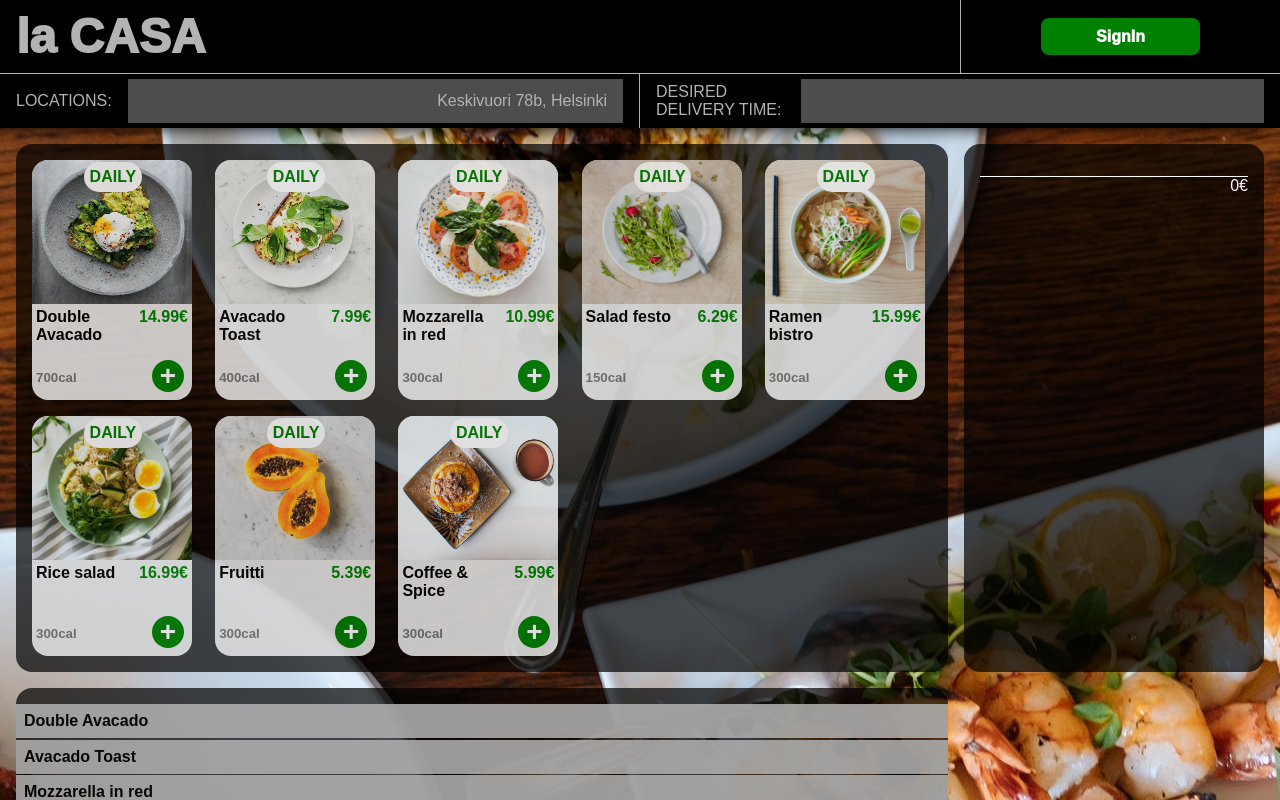
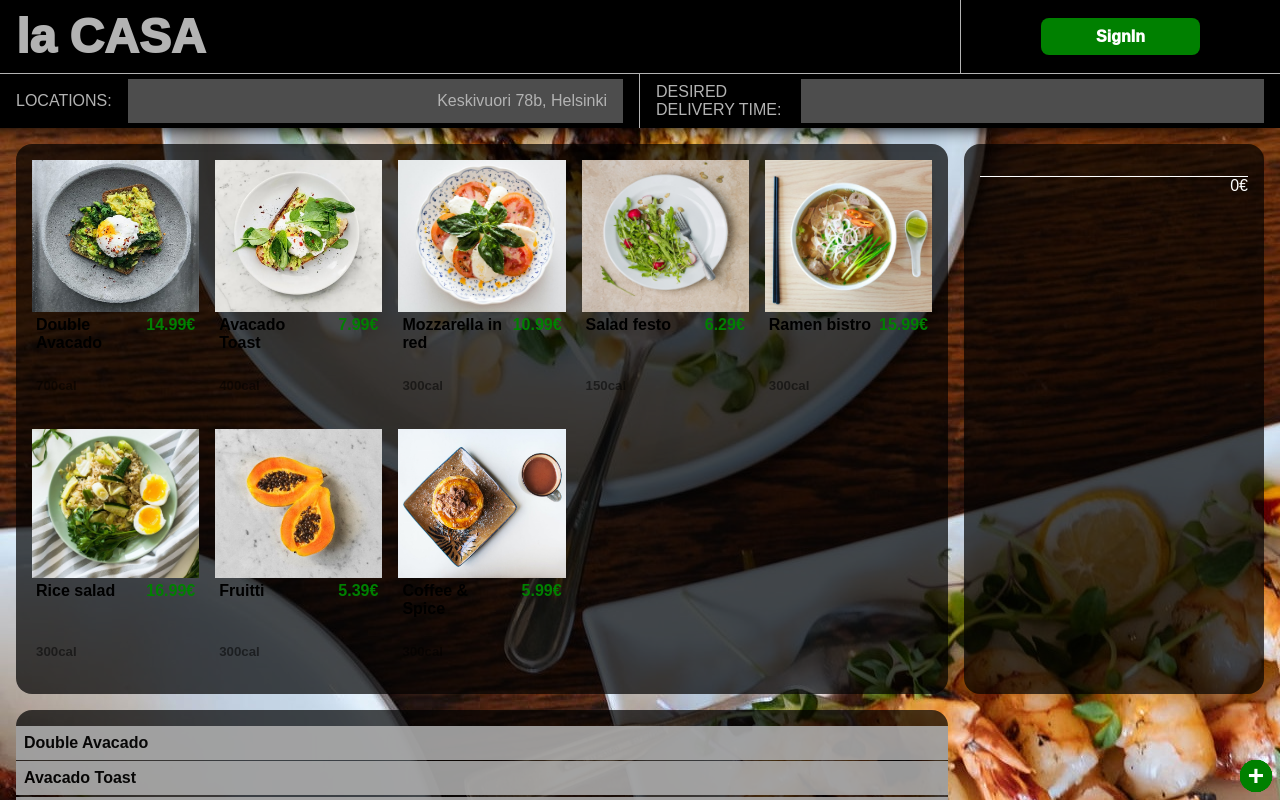
Before and after one commit to Kuovinen/Restaurant, a React (Create React App) app: page / in a window 1280 px wide. Shown: the top 800 px of the page. Built offline with nearby package versions, Linux system fonts and the light colour scheme.

Commit message:
added style parametr for DAILY and NORMAL dish differentiation

```diff
--- a/src/components/DishTab.js
+++ b/src/components/DishTab.js
@@ -30,7 +30,7 @@ export default function DishTab(props) {
     }
   }
   return (
-    <div className="dishTab">
+    <div className={props.class}>
       <img className="img" src={props.img} alt="" />
       <div className="titlePrice">
         <h4 className="title">{props.title}</h4>
```
